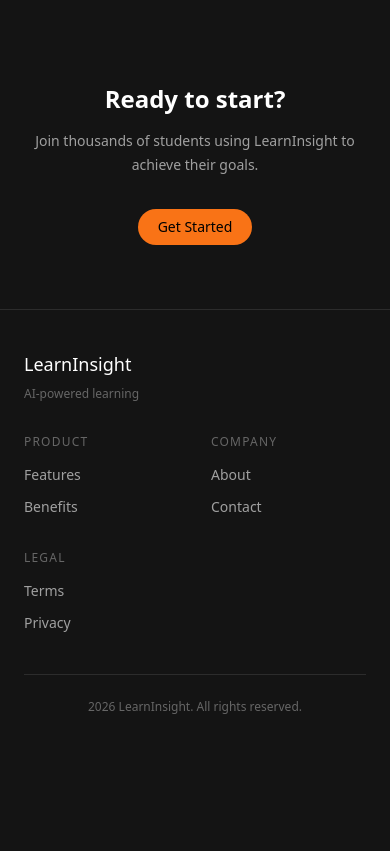
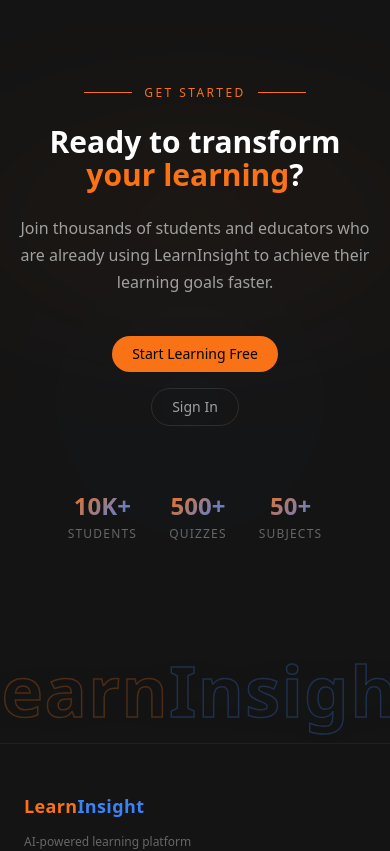
Before and after one commit to Yadav-Rana/LearnInsight, a Next.js app in the folder frontend/: page / in a window 390 px wide. Shown: the part 4400-5251 px from the top of the page. Before the commit the page ends 5155 px from the top, so only its background shows below. Built offline with nearby package versions, Linux system fonts and the light colour scheme; no server answers.

Commit message:
chore: CTA section

```diff
--- a/frontend/src/components/landing/CTASection.tsx
+++ b/frontend/src/components/landing/CTASection.tsx
@@ -4,49 +4,189 @@ import Link from "next/link";
 import { motion } from "framer-motion";
 import { Button } from "@/components/ui";
 
+// Stats for social proof
+const stats = [
+  { value: "10K+", label: "Students" },
+  { value: "500+", label: "Quizzes" },
+  { value: "50+", label: "Subjects" },
+];
+
 export default function CTASection() {
   return (
     <section
-      className="relative px-4 sm:px-6 md:px-8 py-16 md:py-20 lg:py-24 overflow-hidden"
-      style={{ background: "var(--bg-secondary)" }}
+      className="relative px-4 sm:px-6 md:px-8 pt-16 md:pt-24 lg:pt-32 pb-0 overflow-hidden"
+      style={{ background: "var(--bg-primary)" }}
     >
-      <div className="max-w-3xl mx-auto relative z-10 text-center">
+      {/* Background gradient accents */}
+      <div
+        className="absolute top-0 left-1/2 -translate-x-1/2 w-[800px] h-[400px] rounded-full opacity-30 blur-3xl pointer-events-none"
+        style={{
+          background: "radial-gradient(ellipse, rgba(249, 115, 22, 0.15) 0%, transparent 70%)",
+        }}
+      />
+      <div
+        className="absolute top-1/4 right-0 w-[400px] h-[400px] rounded-full opacity-20 blur-3xl pointer-events-none"
+        style={{
+          background: "radial-gradient(circle, rgba(59, 130, 246, 0.15) 0%, transparent 70%)",
+        }}
+      />
+
+      <div className="max-w-4xl mx-auto relative z-10">
+        {/* Main CTA Content */}
         <motion.div
-          initial={{ opacity: 0, y: 30 }}
+          initial={{ opacity: 0, y: 40 }}
           whileInView={{ opacity: 1, y: 0 }}
           viewport={{ once: true, margin: "-100px" }}
           transition={{ duration: 0.6, ease: [0.25, 0.1, 0.25, 1] }}
+          className="text-center"
         >
+          {/* Badge */}
+          <div className="flex items-center justify-center gap-3 mb-6">
+            <div className="w-12 h-[1px]" style={{ background: "var(--color-primary)" }} />
+            <span
+              className="text-xs uppercase tracking-widest"
+              style={{
+                fontFamily: "var(--font-body)",
+                color: "var(--color-primary)",
+                letterSpacing: "0.2em",
+              }}
+            >
+              Get Started
+            </span>
+            <div className="w-12 h-[1px]" style={{ background: "var(--color-primary)" }} />
+          </div>
+
+          {/* Heading */}
           <h2
-            className="text-2xl md:text-3xl lg:text-4xl mb-4"
+            className="text-3xl md:text-4xl lg:text-5xl xl:text-6xl mb-6"
             style={{
-              fontFamily: "var(--font-display)",
+              fontFamily: "var(--font-hk-grotesk), var(--font-display)",
               fontWeight: 600,
-              lineHeight: "1.2",
+              lineHeight: "1.1",
               color: "var(--text-primary)",
             }}
           >
-            Ready to start?
+            Ready to transform{" "}
+            <span
+              className="relative inline-block"
+              style={{ color: "var(--color-primary)" }}
+            >
+              your learning
+              {/* Underline accent */}
+              <svg
+                className="absolute -bottom-2 left-0 w-full"
+                height="8"
+                viewBox="0 0 200 8"
+                preserveAspectRatio="none"
+              >
+                <path
+                  d="M0 7 Q50 0 100 4 T200 3"
+                  fill="none"
+                  stroke="var(--color-primary)"
+                  strokeWidth="2"
+                  strokeLinecap="round"
+                  opacity="0.5"
+                />
+              </svg>
+            </span>
+            ?
           </h2>
 
+          {/* Description */}
           <p
-            className="text-sm sm:text-base mb-8"
+            className="text-base md:text-lg lg:text-xl mb-10 max-w-2xl mx-auto"
             style={{
               fontFamily: "var(--font-body)",
               lineHeight: "1.7",
               color: "var(--text-secondary)",
             }}
           >
-            Join thousands of students using LearnInsight to achieve their goals.
+            Join thousands of students and educators who are already using
+            LearnInsight to achieve their learning goals faster.
           </p>
 
-          <Link href="/register">
-            <Button variant="orange" size="lg">
-              Get Started
-            </Button>
-          </Link>
+          {/* CTA Buttons */}
+          <div className="flex flex-col sm:flex-row items-center justify-center gap-4 mb-16">
+            <Link href="/register">
+              <Button variant="orange" size="lg">
+                Start Learning Free
+              </Button>
+            </Link>
+            <Link href="/login">
+              <Button variant="ghost" size="lg">
+                Sign In
+              </Button>
+            </Link>
+          </div>
+
+          {/* Stats */}
+          <motion.div
+            initial={{ opacity: 0, y: 20 }}
+            whileInView={{ opacity: 1, y: 0 }}
+            viewport={{ once: true }}
+            transition={{ duration: 0.6, delay: 0.2, ease: [0.25, 0.1, 0.25, 1] }}
+            className="flex flex-wrap items-center justify-center gap-8 md:gap-12"
+          >
+            {stats.map((stat, index) => (
+              <div key={index} className="text-center">
+                <div
+                  className="text-2xl md:text-3xl lg:text-4xl font-bold mb-1"
+                  style={{
+                    fontFamily: "var(--font-hk-grotesk), var(--font-display)",
+                    background: "linear-gradient(135deg, var(--color-primary), var(--color-secondary))",
+                    WebkitBackgroundClip: "text",
+                    WebkitTextFillColor: "transparent",
+                    backgroundClip: "text",
+                  }}
+                >
+                  {stat.value}
+                </div>
+                <div
+                  className="text-xs uppercase tracking-wider"
+                  style={{
+                    fontFamily: "var(--font-body)",
+                    color: "var(--text-muted)",
+                    letterSpacing: "0.1em",
+                  }}
+                >
+                  {stat.label}
+                </div>
+              </div>
+            ))}
+          </motion.div>
         </motion.div>
       </div>
+
+      {/* LearnInsight Watermark - with glowing outline */}
+      <motion.div
+        initial={{ opacity: 0, y: 30 }}
+        whileInView={{ opacity: 1, y: 0 }}
+        viewport={{ once: true }}
+        transition={{ duration: 0.8, delay: 0.3, ease: [0.25, 0.1, 0.25, 1] }}
+        className="mt-24 md:mt-32 lg:mt-40 flex justify-center pointer-events-none"
+      >
+        <span
+          className="text-[18vw] md:text-[16vw] lg:text-[14vw] whitespace-nowrap select-none"
+          style={{
+            fontFamily: "var(--font-hk-grotesk), var(--font-display)",
+            fontWeight: 800,
+            letterSpacing: "0.02em",
+            color: "transparent",
+            WebkitTextStroke: "1.5px rgba(249, 115, 22, 0.25)",
+            filter: "drop-shadow(0 0 20px rgba(249, 115, 22, 0.15)) drop-shadow(0 0 40px rgba(249, 115, 22, 0.1))",
+          }}
+        >
+          Learn
+          <span
+            style={{
+              WebkitTextStroke: "1.5px rgba(59, 130, 246, 0.25)",
+              filter: "drop-shadow(0 0 20px rgba(59, 130, 246, 0.15)) drop-shadow(0 0 40px rgba(59, 130, 246, 0.1))",
+            }}
+          >
+            Insight
+          </span>
+        </span>
+      </motion.div>
     </section>
   );
 }
--- a/frontend/src/components/landing/Footer.tsx
+++ b/frontend/src/components/landing/Footer.tsx
@@ -22,43 +22,46 @@ export default function Footer() {
 
   return (
     <footer
-      className="relative px-6 py-10 sm:px-8 sm:py-12"
+      className="relative px-6 pb-12 sm:px-8 sm:pb-16"
       style={{
         background: "var(--bg-primary)",
-        borderTop: "1px solid var(--border-color)",
+        borderTop: "1px solid var(--border-subtle)",
       }}
     >
-      <div className="max-w-5xl mx-auto">
+      <div className="max-w-5xl mx-auto pt-12 sm:pt-16">
         {/* Main Grid */}
-        <div className="grid grid-cols-2 sm:grid-cols-4 gap-8 mb-10">
+        <div className="grid grid-cols-2 sm:grid-cols-4 gap-8 mb-12">
           {/* Logo Column */}
           <div className="col-span-2 sm:col-span-1">
-            <Link href="/">
+            <Link href="/" className="inline-block">
               <span
                 className="text-lg"
                 style={{
-                  fontFamily: "var(--font-display)",
-                  color: "var(--text-primary)",
+                  fontFamily: "var(--font-hk-grotesk), var(--font-display)",
+                  fontWeight: 700,
+                  letterSpacing: "0.02em",
                 }}
               >
-                LearnInsight
+                <span style={{ color: "#F97316" }}>Learn</span>
+                <span style={{ color: "#3B82F6" }}>Insight</span>
               </span>
             </Link>
             <p
-              className="text-xs mt-2"
+              className="text-xs mt-3 max-w-[180px]"
               style={{
                 fontFamily: "var(--font-body)",
                 color: "var(--text-muted)",
+                lineHeight: "1.6",
               }}
             >
-              AI-powered learning
+              AI-powered learning platform for students and educators.
             </p>
           </div>
 
           {/* Product Links */}
           <div>
             <h4
-              className="text-xs uppercase tracking-wider mb-3"
+              className="text-xs uppercase tracking-wider mb-4"
               style={{
                 fontFamily: "var(--font-body)",
                 color: "var(--text-muted)",
@@ -67,15 +70,21 @@ export default function Footer() {
             >
               Product
             </h4>
-            <ul className="space-y-2">
+            <ul className="space-y-3">
               {footerLinks.product.map((link) => (
                 <li key={link.label}>
                   <Link
                     href={link.href}
-                    className="text-sm transition-opacity hover:opacity-70"
+                    className="text-sm transition-colors"
                     style={{
                       fontFamily: "var(--font-body)",
                       color: "var(--text-secondary)",
+                    }}
+                    onMouseEnter={(e) => {
+                      e.currentTarget.style.color = "var(--text-primary)";
+                    }}
+                    onMouseLeave={(e) => {
+                      e.currentTarget.style.color = "var(--text-secondary)";
                     }}
                   >
                     {link.label}
@@ -88,7 +97,7 @@ export default function Footer() {
           {/* Company Links */}
           <div>
             <h4
-              className="text-xs uppercase tracking-wider mb-3"
+              className="text-xs uppercase tracking-wider mb-4"
               style={{
                 fontFamily: "var(--font-body)",
                 color: "var(--text-muted)",
@@ -97,15 +106,21 @@ export default function Footer() {
             >
               Company
             </h4>
-            <ul className="space-y-2">
+            <ul className="space-y-3">
               {footerLinks.company.map((link) => (
                 <li key={link.label}>
                   <Link
                     href={link.href}
-                    className="text-sm transition-opacity hover:opacity-70"
+                    className="text-sm transition-colors"
                     style={{
                       fontFamily: "var(--font-body)",
                       color: "var(--text-secondary)",
+                    }}
+                    onMouseEnter={(e) => {
+                      e.currentTarget.style.color = "var(--text-primary)";
+                    }}
+                    onMouseLeave={(e) => {
+                      e.currentTarget.style.color = "var(--text-secondary)";
                     }}
                   >
                     {link.label}
@@ -118,7 +133,7 @@ export default function Footer() {
           {/* Legal Links */}
           <div>
             <h4
-              className="text-xs uppercase tracking-wider mb-3"
+              className="text-xs uppercase tracking-wider mb-4"
               style={{
                 fontFamily: "var(--font-body)",
                 color: "var(--text-muted)",
@@ -127,15 +142,21 @@ export default function Footer() {
             >
               Legal
             </h4>
-            <ul className="space-y-2">
+            <ul className="space-y-3">
               {footerLinks.legal.map((link) => (
                 <li key={link.label}>
                   <Link
                     href={link.href}
-                    className="text-sm transition-opacity hover:opacity-70"
+                    className="text-sm transition-colors"
                     style={{
                       fontFamily: "var(--font-body)",
                       color: "var(--text-secondary)",
+                    }}
+                    onMouseEnter={(e) => {
+                      e.currentTarget.style.color = "var(--text-primary)";
+                    }}
+                    onMouseLeave={(e) => {
+                      e.currentTarget.style.color = "var(--text-secondary)";
                     }}
                   >
                     {link.label}
@@ -148,18 +169,72 @@ export default function Footer() {
 
         {/* Bottom Bar */}
         <div
-          className="pt-6"
-          style={{ borderTop: "1px solid var(--border-color)" }}
+          className="pt-8 flex flex-col sm:flex-row items-center justify-between gap-4"
+          style={{ borderTop: "1px solid var(--border-subtle)" }}
         >
           <p
-            className="text-xs text-center"
+            className="text-xs"
             style={{
               fontFamily: "var(--font-body)",
               color: "var(--text-muted)",
             }}
           >
-            {currentYear} LearnInsight. All rights reserved.
+            © {currentYear} LearnInsight. All rights reserved.
           </p>
+
+          {/* Social Links Placeholder */}
+          <div className="flex items-center gap-4">
+            <a
+              href="#"
+              className="transition-colors"
+              style={{ color: "var(--text-muted)" }}
+              onMouseEnter={(e) => {
+                e.currentTarget.style.color = "var(--text-primary)";
+              }}
+              onMouseLeave={(e) => {
+                e.currentTarget.style.color = "var(--text-muted)";
+              }}
+              aria-label="Twitter"
+            >
+              <svg width="18" height="18" viewBox="0 0 24 24" fill="none" stroke="currentColor" strokeWidth="1.5">
+                <path d="M22 4s-.7 2.1-2 3.4c1.6 10-9.4 17.3-18 11.6 2.2.1 4.4-.6 6-2C3 15.5.5 9.6 3 5c2.2 2.6 5.6 4.1 9 4-.9-4.2 4-6.6 7-3.8 1.1 0 3-1.2 3-1.2z" strokeLinecap="round" strokeLinejoin="round"/>
+              </svg>
+            </a>
+            <a
+              href="#"
+              className="transition-colors"
+              style={{ color: "var(--text-muted)" }}
+              onMouseEnter={(e) => {
+                e.currentTarget.style.color = "var(--text-primary)";
+              }}
+              onMouseLeave={(e) => {
+                e.currentTarget.style.color = "var(--text-muted)";
+              }}
+              aria-label="GitHub"
+            >
+              <svg width="18" height="18" viewBox="0 0 24 24" fill="none" stroke="currentColor" strokeWidth="1.5">
+                <path d="M9 19c-5 1.5-5-2.5-7-3m14 6v-3.87a3.37 3.37 0 0 0-.94-2.61c3.14-.35 6.44-1.54 6.44-7A5.44 5.44 0 0 0 20 4.77 5.07 5.07 0 0 0 19.91 1S18.73.65 16 2.48a13.38 13.38 0 0 0-7 0C6.27.65 5.09 1 5.09 1A5.07 5.07 0 0 0 5 4.77a5.44 5.44 0 0 0-1.5 3.78c0 5.42 3.3 6.61 6.44 7A3.37 3.37 0 0 0 9 18.13V22" strokeLinecap="round" strokeLinejoin="round"/>
+              </svg>
+            </a>
+            <a
+              href="#"
+              className="transition-colors"
+              style={{ color: "var(--text-muted)" }}
+              onMouseEnter={(e) => {
+                e.currentTarget.style.color = "var(--text-primary)";
+              }}
+              onMouseLeave={(e) => {
+                e.currentTarget.style.color = "var(--text-muted)";
+              }}
+              aria-label="LinkedIn"
+            >
+              <svg width="18" height="18" viewBox="0 0 24 24" fill="none" stroke="currentColor" strokeWidth="1.5">
+                <path d="M16 8a6 6 0 0 1 6 6v7h-4v-7a2 2 0 0 0-2-2 2 2 0 0 0-2 2v7h-4v-7a6 6 0 0 1 6-6z" strokeLinecap="round" strokeLinejoin="round"/>
+                <rect x="2" y="9" width="4" height="12"/>
+                <circle cx="4" cy="4" r="2"/>
+              </svg>
+            </a>
+          </div>
         </div>
       </div>
     </footer>
```
